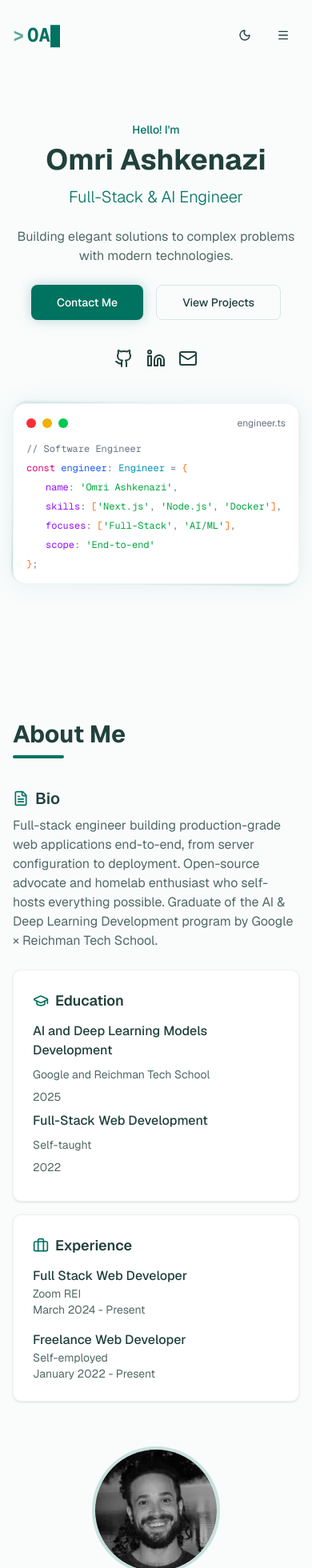
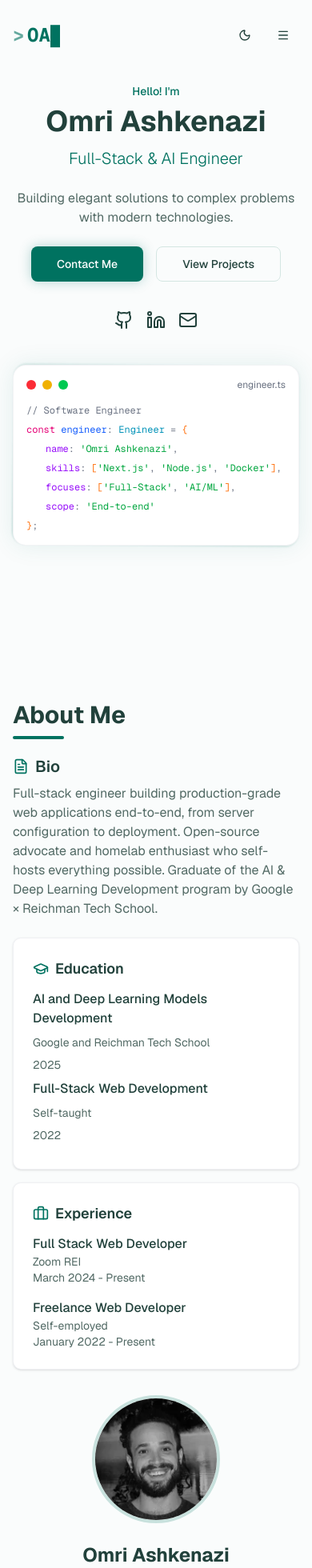
Before and after one commit to Ashkenazzio/ashkenazzio.github.io, a Next.js app: page / in a window 390 px wide. Shown: the top 1960 px of the page at 80% size. Built offline with nearby package versions, Linux system fonts and the light colour scheme.

Commit message:
Reduce section spacing and heading margins, improve carousel responsiveness

```diff
--- a/src/app/globals.css
+++ b/src/app/globals.css
@@ -126,11 +126,15 @@ body {
 /* Utility classes */
 @layer components {
   .section-container {
-    @apply max-w-7xl mx-auto px-4 sm:px-6 md:px-8 py-24;
+    @apply max-w-7xl mx-auto px-4 sm:px-6 md:px-8 py-8 sm:py-12;
+  }
+
+  .section-container-x {
+    @apply max-w-7xl mx-auto px-4 sm:px-6 md:px-8;
   }
 
   .section-heading {
-    @apply text-3xl md:text-4xl font-bold mb-6 inline-block relative;
+    @apply text-3xl md:text-4xl font-bold mb-4 sm:mb-6 inline-block relative;
   }
 
   .section-heading::after {
--- a/src/components/sections/About.tsx
+++ b/src/components/sections/About.tsx
@@ -14,11 +14,11 @@ const profileItemVariants = createItemVariants({ x: 20, y: 0, damping: 12 });
 
 export default function About() {
   return (
-    <section id="about" className="py-14 relative bg-background">
+    <section id="about" className="relative bg-background">
       <div className="absolute top-0 inset-x-0 h-1/2 bg-gradient-to-b from-primary/5 to-background -z-10"></div>
-      <div className="max-w-7xl mx-auto px-4 sm:px-6 lg:px-8">
+      <div className="section-container">
         <motion.h2
-          className="section-heading mb-12"
+          className="section-heading mb-8"
           initial="hidden"
           whileInView="visible"
           viewport={{ once: true, amount: 0.2 }}
@@ -27,7 +27,7 @@ export default function About() {
           About Me
         </motion.h2>
 
-        <div className="grid grid-cols-1 lg:grid-cols-12 gap-14">
+        <div className="grid grid-cols-1 lg:grid-cols-12 gap-8 lg:gap-10">
           {/* Content Column */}
           <motion.div
             className="lg:col-span-8 space-y-6"
--- a/src/components/sections/Contact.tsx
+++ b/src/components/sections/Contact.tsx
@@ -101,7 +101,7 @@ export default function Contact() {
   };
 
   return (
-    <section id="contact" className="bg-background">
+    <section id="contact" className="bg-background pb-8 sm:pb-12">
       <div className="section-container">
         <motion.div
           initial={{ opacity: 0, scale: 0.95 }}
@@ -109,9 +109,9 @@ export default function Contact() {
           viewport={{ once: true, amount: 0.2 }}
           transition={{ duration: 0.5, type: "spring", stiffness: 100 }}
         >
-          <h2 className="section-heading mb-12">Get In Touch</h2>
+          <h2 className="section-heading mb-8">Get In Touch</h2>
           <motion.p
-            className="text-muted-foreground mb-12"
+            className="text-muted-foreground mb-8"
             initial={{ opacity: 0, y: 15 }}
             whileInView={{ opacity: 1, y: 0 }}
             viewport={{ once: true }}
--- a/src/components/sections/Home.tsx
+++ b/src/components/sections/Home.tsx
@@ -51,7 +51,7 @@ export default function Home() {
         />
       </div>
 
-      <div className="section-container flex flex-col lg:flex-row items-center justify-between gap-10">
+      <div className="section-container-x py-12 sm:py-0 flex flex-col lg:flex-row items-center justify-between gap-10">
         <div className="flex flex-col max-w-xl text-center lg:text-left">
           <motion.span
             className="text-sm md:text-base font-medium text-primary opacity-90 mb-2"
--- a/src/components/sections/Projects.tsx
+++ b/src/components/sections/Projects.tsx
@@ -196,6 +196,8 @@ export default function Projects() {
       setIsAnimating(true);
       setSlideDirection(newDirection);
       setCurrentSlide(newIndex);
+      // Release lock after 200ms instead of waiting for full animation
+      setTimeout(() => setIsAnimating(false), 200);
     }
   };
 
@@ -267,11 +269,11 @@ export default function Projects() {
           viewport={{ once: true, amount: 0.2 }}
           variants={headingVariants}
         >
-          <h2 ref={headingRef} className="section-heading mb-12">
+          <h2 ref={headingRef} className="section-heading mb-8">
             Projects
           </h2>
           <motion.p
-            className="text-muted-foreground mb-12"
+            className="text-muted-foreground mb-8"
             initial={{ opacity: 0, x: -20 }}
             whileInView={{ opacity: 1, x: 0 }}
             viewport={{ once: true }}
@@ -337,7 +339,6 @@ export default function Projects() {
                   dragConstraints={{ left: 0, right: 0 }}
                   dragElastic={0.2}
                   onDragEnd={handleDragEnd}
-                  onAnimationComplete={() => setIsAnimating(false)}
                   className="absolute inset-0 cursor-grab active:cursor-grabbing"
                   style={{ transformStyle: 'preserve-3d' }}
                 >
--- a/src/components/sections/Skills.tsx
+++ b/src/components/sections/Skills.tsx
@@ -67,9 +67,9 @@ export default function Skills() {
           viewport={{ once: true, amount: 0.2 }}
           variants={headingVariants}
         >
-          <h2 className="section-heading mb-12">Skills</h2>
+          <h2 className="section-heading mb-8">Skills</h2>
           <motion.p
-            className="text-muted-foreground mb-12"
+            className="text-muted-foreground mb-8"
             initial={{ opacity: 0, x: 20 }}
             whileInView={{ opacity: 1, x: 0 }}
             viewport={{ once: true }}
```
